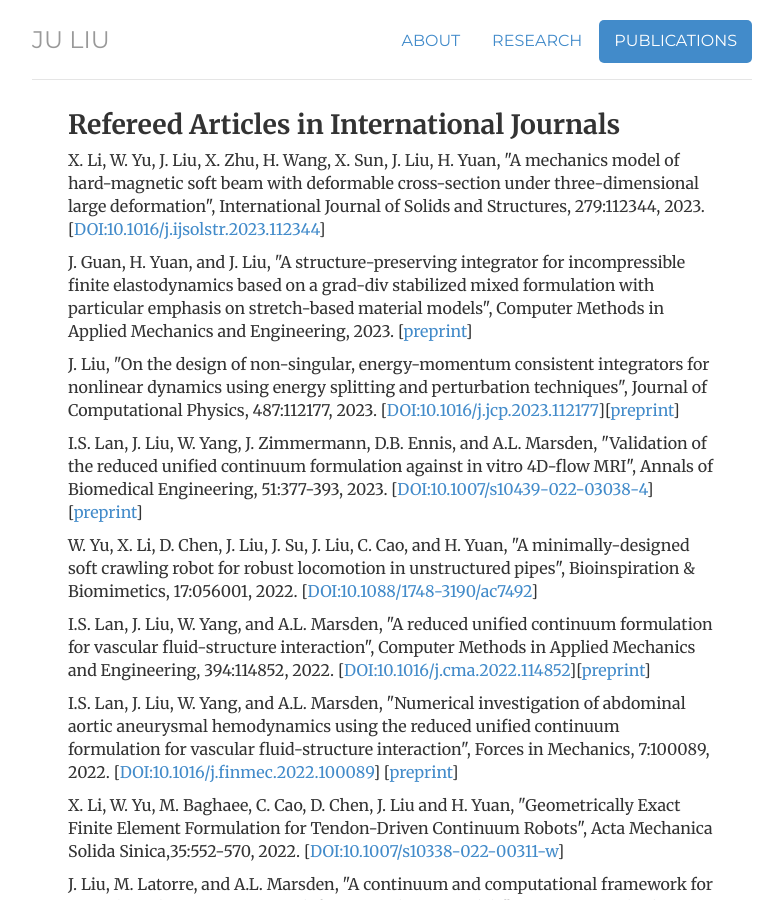
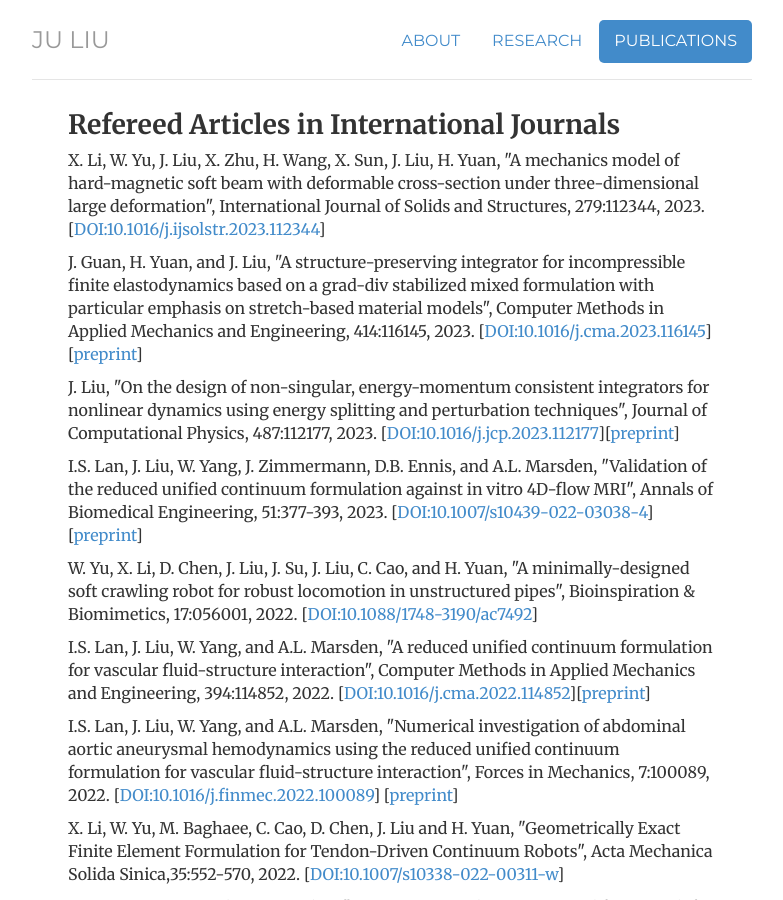
Before and after one commit to ju-liu/ju-liu.github.io, a Jekyll site: the page built from publications/index.html, in a window 1280 px wide and 900 px high. Shown: the whole window, without its empty margins (248-1031 px from the left). Built offline with Jekyll 4.4.1, drawn with Linux system fonts in a browser that asks for light colours; nearby versions of some CDN libraries; library files that are not in the unit come from our copies; comment, search, counter and statistics services are not loaded.

Commit message:
Update index.html

```diff
--- a/publications/index.html
+++ b/publications/index.html
@@ -12,7 +12,7 @@ description: Current Publications for Dr. Ju Liu
   <h2>Refereed Articles in International Journals</h2>
   <p>X. Li, W. Yu, J. Liu, X. Zhu, H. Wang, X. Sun, J. Liu, H. Yuan, "A mechanics model  of hard-magnetic soft beam with deformable cross-section under three-dimensional large deformation", International Journal of Solids and Structures, 279:112344, 2023. [<a href="https://doi.org/10.1016/j.ijsolstr.2023.112344">DOI:10.1016/j.ijsolstr.2023.112344</a>]</p>
 
-  <p>J. Guan, H. Yuan, and J. Liu, "A structure-preserving integrator for incompressible finite elastodynamics based on a grad-div stabilized mixed formulation with particular emphasis on stretch-based material models", Computer Methods in Applied Mechanics and Engineering, 2023. [<a href="https://arxiv.org/pdf/2302.12371.pdf">preprint</a>]</p>
+  <p>J. Guan, H. Yuan, and J. Liu, "A structure-preserving integrator for incompressible finite elastodynamics based on a grad-div stabilized mixed formulation with particular emphasis on stretch-based material models", Computer Methods in Applied Mechanics and Engineering, 414:116145, 2023. [<a href="https://doi.org/10.1016/j.cma.2023.116145">DOI:10.1016/j.cma.2023.116145</a>][<a href="https://arxiv.org/pdf/2302.12371.pdf">preprint</a>]</p>
 
   <p>J. Liu, "On the design of non-singular, energy-momentum consistent integrators for nonlinear dynamics using energy splitting and perturbation techniques", Journal of Computational Physics, 487:112177, 2023. [<a href="https://doi.org/10.1016/j.jcp.2023.112177">DOI:10.1016/j.jcp.2023.112177</a>][<a href="https://arxiv.org/pdf/2212.09099.pdf">preprint</a>]</p>
 
```
